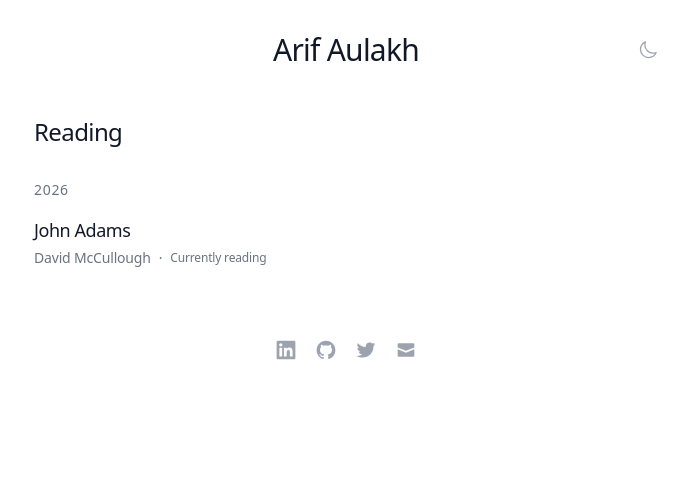
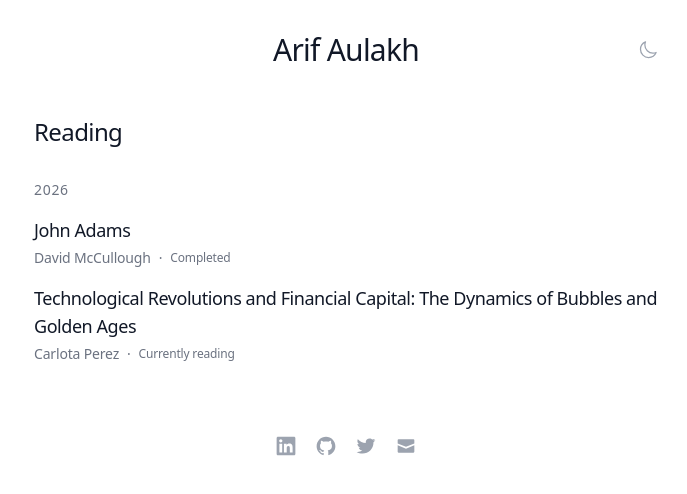
Before and after one commit to arifaulakh/personal-website, a Next.js app: page /reading in a window 1280 px wide. Shown: the top 494 px of the page, without its empty margins (294-981 px from the left). Built offline with nearby package versions, Linux system fonts and the light colour scheme.

Commit message:
Update reading list

```diff
--- a/data/books.ts
+++ b/data/books.ts
@@ -9,6 +9,12 @@ export const books: Book[] = [
     {
         title: "John Adams",
         author: "David McCullough",
+        status: "completed",
+        year: 2026
+    },
+    {
+        title: "Technological Revolutions and Financial Capital: The Dynamics of Bubbles and Golden Ages",
+        author: "Carlota Perez",
         status: "reading",
         year: 2026
     }
```
